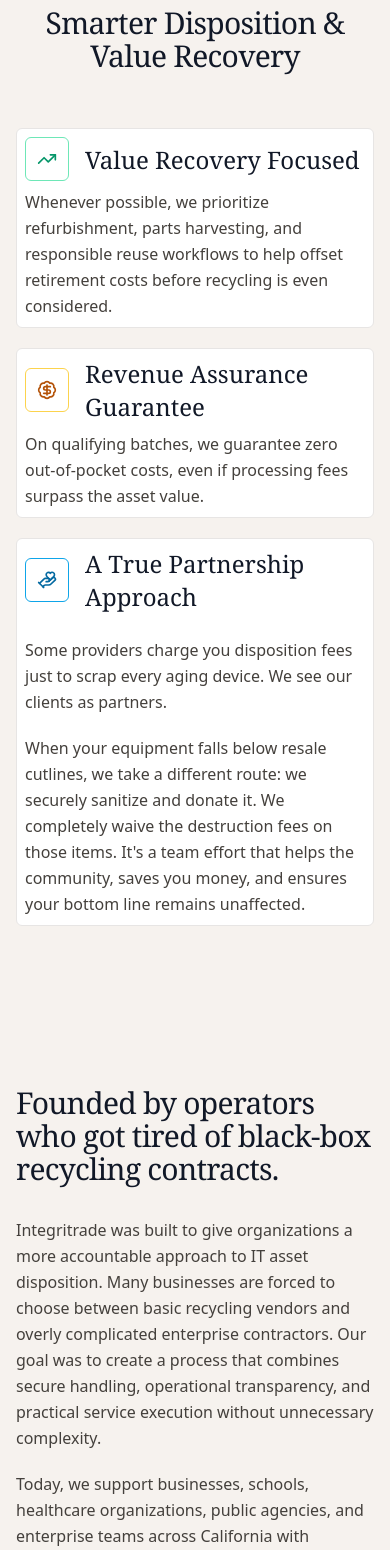
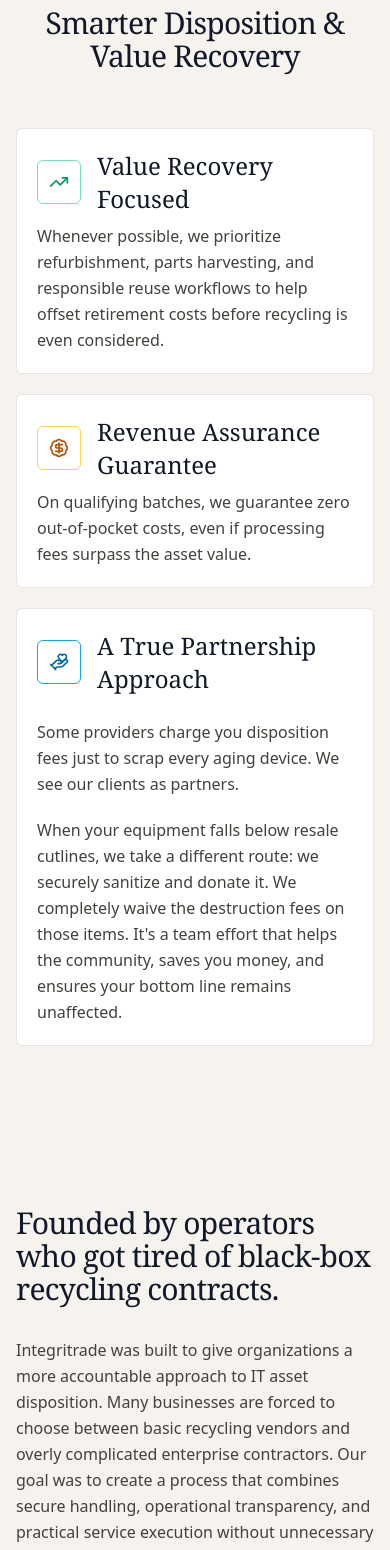
Before and after one commit to SayedAnwar-07/Integritrade-LLC, a Next.js app: page /about in a window 390 px wide. Shown: the part 1660-3210 px from the top of the page. Built offline with nearby package versions, Linux system fonts and the light colour scheme.

Commit message:
adding about dropdown menu

```diff
--- a/app/about/page.tsx
+++ b/app/about/page.tsx
@@ -218,7 +218,7 @@
           {/* Left column */}
           <div className="grid grid-cols-1 gap-5">
             <ScrollLoader delay={0}>
-              <article className="h-full rounded-md border border-stone-200 bg-white p-2 sm:p-5 dark:border-white/10 dark:bg-dark-secondary">
+              <article className="h-full rounded-md border border-stone-200 bg-white p-5 dark:border-white/10 dark:bg-dark-secondary">
                 <div className="flex items-center gap-4">
                   <div className="flex h-11 w-11 shrink-0 items-center justify-center rounded-md border border-emerald-300  dark:border-emerald-400">
                     <TrendingUp className="h-5 w-5 text-emerald-600 dark:text-emerald-400" />
@@ -236,7 +236,7 @@
             </ScrollLoader>
 
             <ScrollLoader delay={0.08}>
-              <article className="h-full rounded-md border border-stone-200 bg-white p-2 sm:p-5 dark:border-white/10 dark:bg-dark-secondary">
+              <article className="h-full rounded-md border border-stone-200 bg-white p-5 dark:border-white/10 dark:bg-dark-secondary">
                 <div className="flex items-center gap-4">
                   <div className="flex h-11 w-11 shrink-0 items-center justify-center rounded-md border border-amber-300 dark:border-amber-500">
                     <BadgeDollarSign className="h-5 w-5 text-amber-700 dark:text-amber-400" />
@@ -257,7 +257,7 @@
           {/* Right column */}
           <div className="h-full">
             <ScrollLoader delay={0.16} className="h-full">
-              <article className="flex h-full flex-col rounded-md border border-stone-200 bg-white p-2 sm:p-5 dark:border-white/10 dark:bg-dark-secondary">
+              <article className="flex h-full flex-col rounded-md border border-stone-200 bg-white p-5 dark:border-white/10 dark:bg-dark-secondary">
                 <div className="flex items-center gap-4">
                   <div className="flex h-11 w-11 shrink-0 items-center justify-center rounded-md border border-sky-500 dark:border-sky-400">
                     <HandHeart className="h-5 w-5 text-sky-700 dark:text-sky-400" />
@@ -327,7 +327,7 @@
             </h2>
           </ScrollLoader>
 
-          <div className="mt-14 grid grid-cols-1 sm:grid-cols-2 md:grid-cols-3 gap-12 rounded-md overflow-hidden">
+          <div className="mt-14 grid grid-cols-1 sm:grid-cols-2 lg:grid-cols-3 gap-12 rounded-md overflow-hidden">
             {[
               {
                 Icon: FileCheck,
@@ -352,7 +352,7 @@
               },
             ].map((item, index) => (
               <ScrollLoader key={item.title} delay={index * 0.08}>
-                <div className="h-full rounded-md border border-stone-200 bg-white p-2 sm:p-5 dark:border-white/10 dark:bg-dark-secondary">
+                <div className="h-full rounded-md border border-stone-200 bg-white p-5 dark:border-white/10 dark:bg-dark-secondary">
                   <div className="flex flex-col gap-2">
                     <div
                       className={`flex h-11 w-11 items-center justify-center mb-2 rounded-md border ${item.borderColor}`}
--- a/components/shared/Navbar.tsx
+++ b/components/shared/Navbar.tsx
@@ -29,6 +29,7 @@
   Hammer,
   Scale,
   ChevronRight,
+  Info,
 } from 'lucide-react'
 import { ModeToggle } from './ModeToggle'
 import PrimaryButton from './buttons/PrimaryButton'
@@ -320,6 +321,7 @@
       href: '/about',
       label: 'About',
       dropdown: [
+        { href: '/about/', label: 'About IntegriTrade', icon: Info },
         { href: '/about/our-team', label: 'Our Team', icon: Users },
         { href: '/about/our-equipment', label: 'Our Equipment', icon: ShieldCheck },
       ],
```
